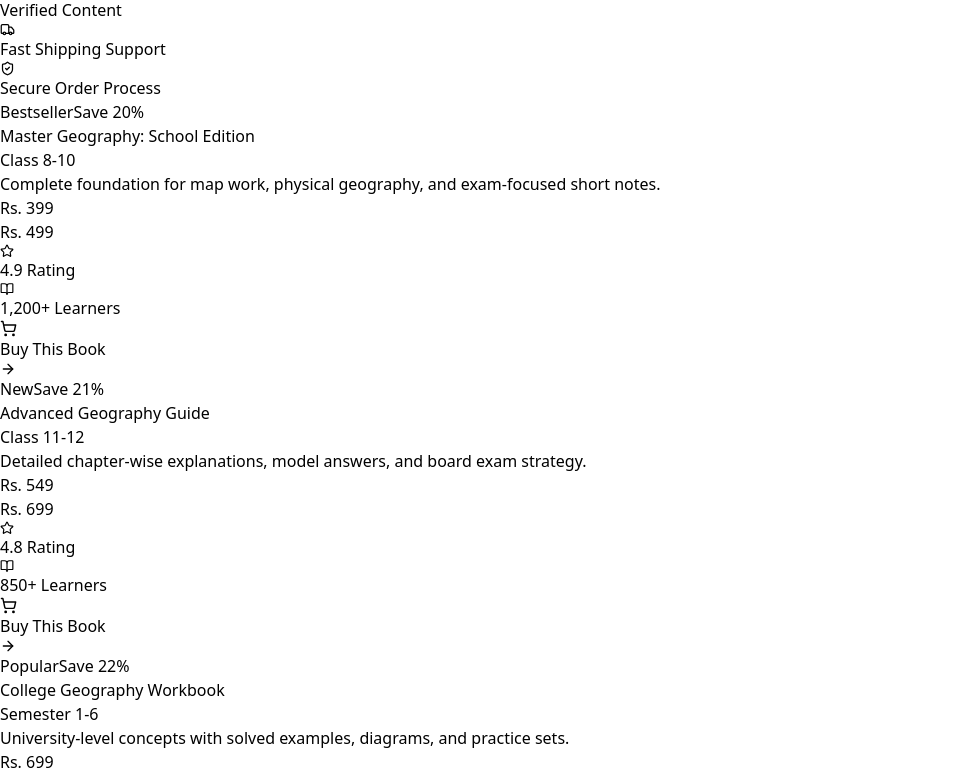
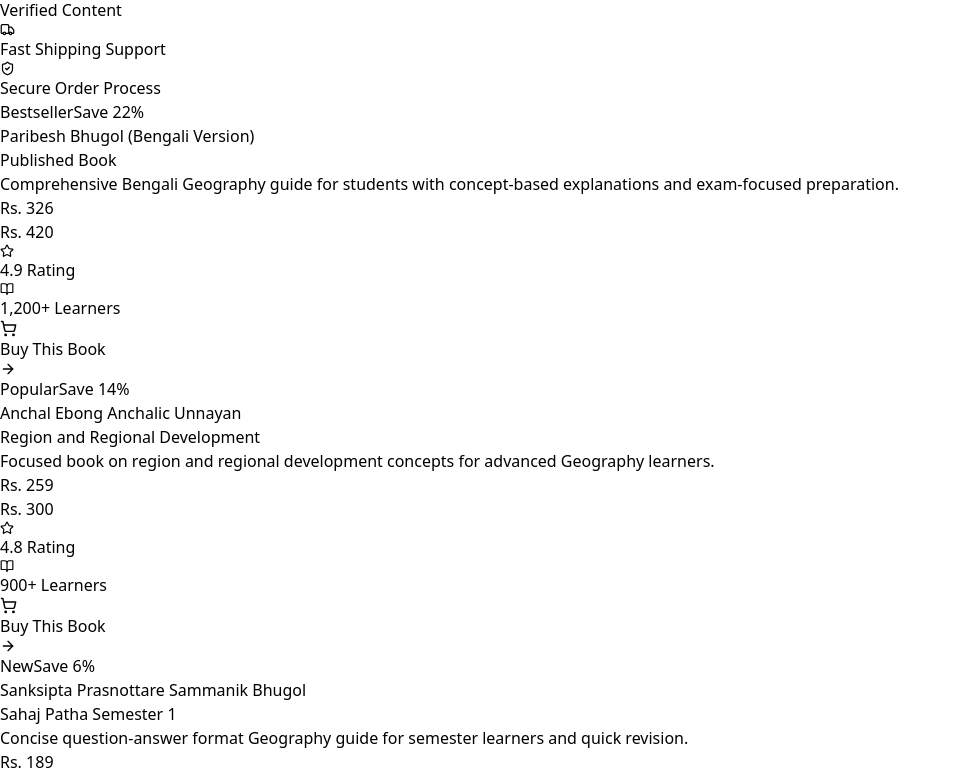
Before and after one commit to shubham201yadav/Notes-Management-Platform, a React (Vite) app in the folder client/: page /books in a window 1280 px wide. Shown: the part 294-1072 px from the top of the page, without its empty margins (0-961 px from the left). Built offline with nearby package versions, Linux system fonts and the light colour scheme; no server answers.

Commit message:
update books

```diff
--- a/client/src/pages/Books.jsx
+++ b/client/src/pages/Books.jsx
@@ -12,43 +12,44 @@ import {
 const books = [
   {
     id: 1,
-    title: "Master Geography: School Edition",
-    subtitle: "Class 8-10",
-    price: 399,
-    originalPrice: 499,
+    title: "Paribesh Bhugol (Bengali Version)",
+    subtitle: "Published Book",
+    price: 326,
+    originalPrice: 420,
     description:
-      "Complete foundation for map work, physical geography, and exam-focused short notes.",
+      "Comprehensive Bengali Geography guide for students with concept-based explanations and exam-focused preparation.",
     badge: "Bestseller",
     rating: 4.9,
     students: "1,200+",
+    buyLink: "https://www.flipkart.com/paribesh-bhugol-bengali-version/p/itm9d1c7a65d28ad",
   },
   {
     id: 2,
-    title: "Advanced Geography Guide",
-    subtitle: "Class 11-12",
-    price: 549,
-    originalPrice: 699,
+    title: "Anchal Ebong Anchalic Unnayan",
+    subtitle: "Region and Regional Development",
+    price: 259,
+    originalPrice: 300,
     description:
-      "Detailed chapter-wise explanations, model answers, and board exam strategy.",
-    badge: "New",
+      "Focused book on region and regional development concepts for advanced Geography learners.",
+    badge: "Popular",
     rating: 4.8,
-    students: "850+",
+    students: "900+",
+    buyLink: "https://www.flipkart.com/anchal-ebong-anchalik-unnayan-region-regional-development/p/itmb35d13c9b6078?pid=RBKG8Z8HCNYKHAPG&lid=LSTRBKG8Z8HCNYKHAPGJFAYJG&marketplace=FLIPKART&q=Region+and+Regional+Development&store=bks&srno=s_1_3&otracker=search&otracker1=search&fm=organic&iid=39ccb7d1-5d80-40a2-8908-f627409a402c.RBKG8Z8HCNYKHAPG.SEARCH&ppt=pp&ppn=pp&ssid=bsufmakgwg0000001747276058264&qH=6fb1d15e79f50046",
   },
   {
     id: 3,
-    title: "College Geography Workbook",
-    subtitle: "Semester 1-6",
-    price: 699,
-    originalPrice: 899,
+    title: "Sanksipta Prasnottare Sammanik Bhugol",
+    subtitle: "Sahaj Patha Semester 1",
+    price: 189,
+    originalPrice: 200,
     description:
-      "University-level concepts with solved examples, diagrams, and practice sets.",
-    badge: "Popular",
+      "Concise question-answer format Geography guide for semester learners and quick revision.",
+    badge: "New",
     rating: 4.7,
     students: "700+",
+    buyLink: "https://www.flipkart.com/sanksipta-prasnottare-sammanik-bhugol-sahaj-patha-semester-1-newton-mandal/p/itm22572aa5715c5",
   },
 ];
-
-const BUY_LINK = "https://wa.me/9775911857?text=Hi%20I%20want%20to%20buy%20your%20Geography%20book";
 
 const Books = () => {
   return (
@@ -116,7 +117,7 @@ const Books = () => {
                     </div>
 
                     <a
-                      href={`${BUY_LINK}%20-%20${encodeURIComponent(book.title)}`}
+                      href={book.buyLink}
                       target="_blank"
                       rel="noopener noreferrer"
                       className="mt-6 inline-flex items-center justify-center gap-2 w-full rounded-xl bg-gradient-to-r from-amber-500 to-orange-600 hover:from-amber-600 hover:to-orange-700 text-white font-semibold px-4 py-3 min-h-[44px] transition"
```
